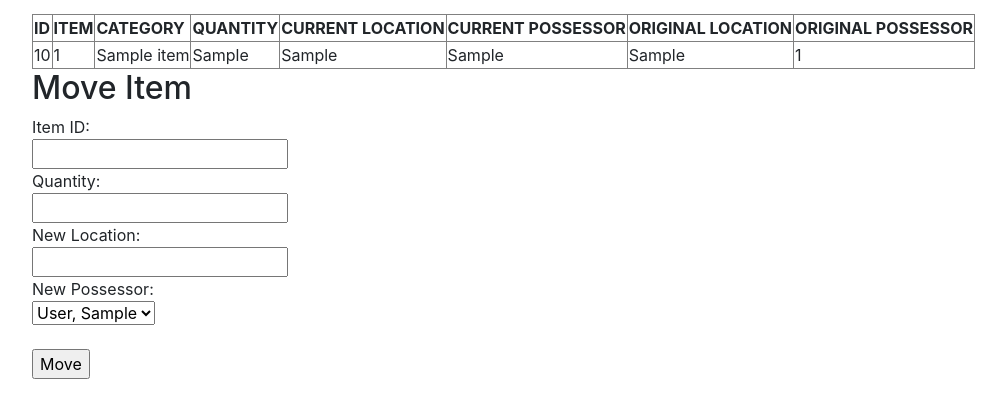
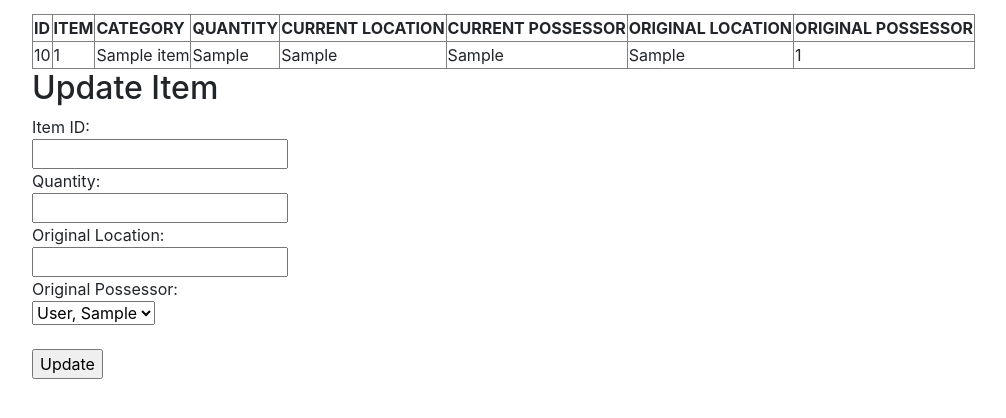
Before and after one commit to ddtian38/BorrowBridgade, a PHP site: page /modifyitem.php in a window 1280 px wide. Shown: the part 56-474 px from the top of the page, without its empty margins (38-1044 px from the left). Run offline with PHP 8.4, Linux system fonts and the light colour scheme; tables that the repository leaves empty or names only in its code hold one stand-in row (values such as "Sample post"); data that the repository does not hold is empty.

Commit message:
added update item feature, still has some bugs

```diff
--- a/modifyitem.php
+++ b/modifyitem.php
@@ -1,7 +1,6 @@
 <?php
 include("header.php");
 if(!isset($_POST['submit'])){
-// TODO make a default table for viewing all the items
 $host = "spring-2018.cs.utexas.edu";
 $user = "weiyi";
 $pwd = "A2LQHs~cPZ";
@@ -51,11 +50,9 @@ if(isset($_POST['submit'])){
 extract($_POST);
 $id = $_POST["id"];
 $quantity = $_POST["quantity"];
-$location = $_POST["location"];
-$possessor = $_POST["possessor"];
+$location = $_POST["orig_location"];
+$possessor = $_POST["orig_possessor"];
 
-//generate a random unique id for each item entered
-$randid = substr(uniqid('', true), -6);
 // Connect to the MySQL database
 $host = "spring-2018.cs.utexas.edu";
 $user = "weiyi";
@@ -76,23 +73,8 @@ if (empty($connect))
 
 $table = "items";
 
-// Get the item that you are moving in the table
-$item_query = mysqli_query($connect, "SELECT * FROM $table WHERE item_id='$id';");
-$row = $item_query->fetch_assoc();
+mysqli_query($connect, "UPDATE $table SET quantity=$quantity,orig_location='$location',orig_possessor='$possessor' WHERE item_id='$id';");
 
-// Create a new row in the db with the quantity of item moved to a different current location
-$stmt = mysqli_prepare ($connect, "INSERT INTO $table VALUES (?, ?, ?, ?, ?, ?, ?, ?)");
-mysqli_stmt_bind_param ($stmt, 'sssissss',$randid, $row['name'], $row['category'], $quantity, $location, $possessor, $row['orig_location'], $row['orig_possessor']);
-mysqli_stmt_execute($stmt);
-mysqli_stmt_close($stmt);
-
-// Modify the original entry by reducing the quantity by the amount that was moved
-$new_quantity = $row['quantity']-$quantity;
-$update_id = $row['item_id'];
-
-mysqli_query($connect, "UPDATE $table SET quantity=$new_quantity WHERE item_id='$update_id';");
-
-$item_name = $row['name'];
 
 
 // Need to delete rows where the item quantity is 0 and the current location and possessor do not match the original location and possessor
@@ -124,11 +106,6 @@ print <<<TABLE_END
   </table>
 TABLE_END;
 
-// Need to delete rows where the item quantity is 0 and the current location and possessor do not match the original location and possessor
-// This indicates that the borrowed item has been returned
-// Keeps the db from getting cluttered
-
-
 
 $result->free();
 //unset($_POST['viewall']);
@@ -136,23 +113,22 @@ $result->free();
 
 mysqli_close($connect);
 
-echo "$quantity $item_name moved to location $location";
 $item_query->free();
+
 }
 ?>
 
 <!DOCTYPE html>
 <html>
 <head>
-  <title> Add New Item</title>
+  <title> Modify Item</title>
   <meta charset="UTF-8">
   <link rel="stylesheet" type="text/css" href="https://stackpath.bootstrapcdn.com/bootstrap/4.1.0/css/bootstrap.min.css">
-  <script type ="text/javascript" src = "./insertValidate.js"></script>
 <style>body {padding:70px;}</style>
 </head>
 <body>
 
-<h2>Move Item</h2>
+<h2>Update Item</h2>
 
 <form id="insert"  method="post"  action="">
   Item ID:<br>
@@ -161,11 +137,11 @@ $item_query->free();
   Quantity:<br>
   <input type="number" name="quantity">
   <br>
-  New Location:<br>
-  <input type="text" name="location">
+  Original Location:<br>
+  <input type="text" name="orig_location">
   <br>
-  New Possessor:<br>
-  <select name="possessor">
+  Original Possessor:<br>
+  <select name="orig_possessor">
 <?php
 
 // Connect to the MySQL database
@@ -200,7 +176,7 @@ mysqli_close($connect);
 ?>
   </select>
   <br><br>
-  <input type="submit" name="submit"  value="Move">
+  <input type="submit" name="submit"  value="Update">
 </form>
 </body>
 </html>
```
